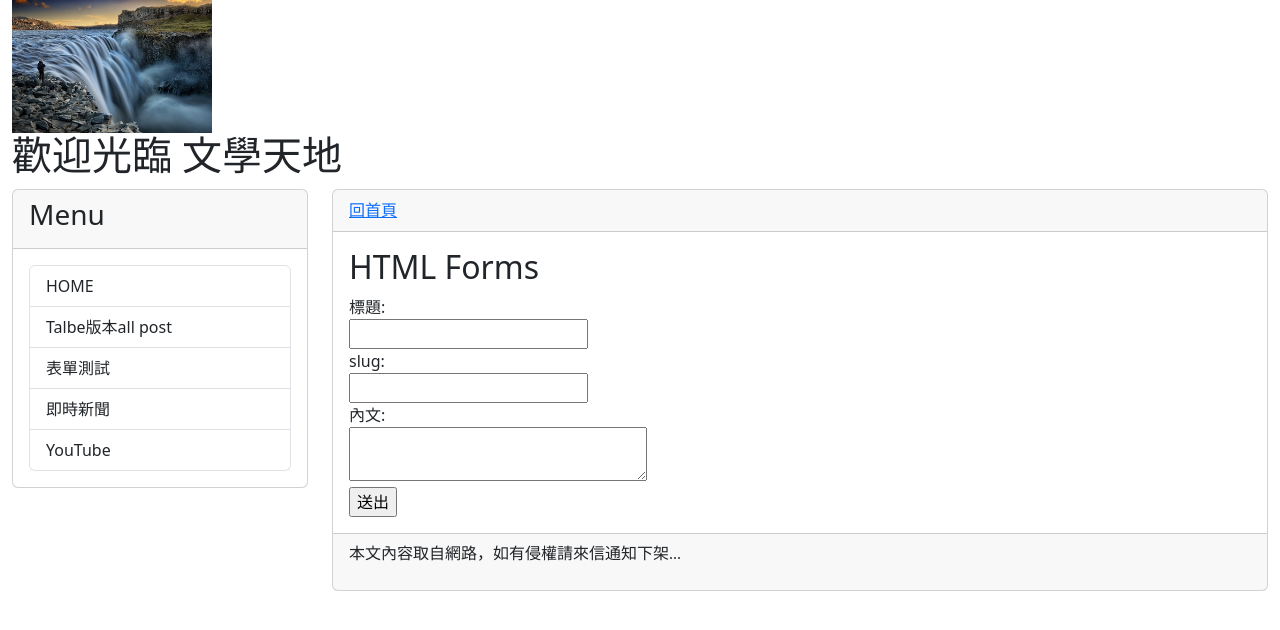
After one commit to 11056044/mblog0927, a Django app: page /post_new/ in a window 1280 px wide. The commit adds this page. Shown: the top 630 px of the page. Run offline with Django 4.2, Linux system fonts and the light colour scheme.

Commit message:
1206建留言將資料匯入資料表

```diff
--- a/mblog0927/urls.py
+++ b/mblog0927/urls.py
@@ -29,4 +29,5 @@ urlpatterns = [
     path('post/<int:yr>/<int:mon>/<int:day>/<int:post_num>/',mv.Post,name='post-url'),
     path('carlist/', mv.carlist),
     path('carlist/<int:maker>/', mv.carlist, name='carlist-url'),
+    path('post_new/', mv.new_post, name="post-new"),
 ]              #<>會變成變數傳給slug
--- a/mysite/models.py
+++ b/mysite/models.py
@@ -3,7 +3,7 @@ from django.db import models
 # Create your models here.
 class Post(models.Model):  #繼承
     title=models.CharField(max_length=200)
-    slug=models.CharField(max_length=200)#
+    slug=models.CharField(max_length=200)
     body=models.TextField()#內容
     pub_date=models.DateTimeField(auto_now_add=True)#自動取得現在時間
 
--- /dev/null
+++ b/mysite/templates/myform_1.html
@@ -0,0 +1,22 @@
+{% extends "base2.html" %}
+{% block title %} 表單輸入 {% endblock title %}
+{% block headmessage %}
+<a style='font-family:微軟正黑體;' href='/'>回首頁</a>
+{% endblock headmessage %}
+
+{% block content %}
+<h2>HTML Forms</h2>
+<form action="" method="post">
+    {% csrf_token %}
+  <label for="title">標題:</label><br>
+  <input type="text" id="title" name="title"><br>
+  <label for="slug">slug:</label><br>
+  <input type="text" id="slug" name="slug"><br>
+  <label for="content">內文:</label><br>
+  <textarea id='content' name='content' cols='30'>
+  </textarea>
+  <br>
+  <input type="submit" value="送出">
+</form>
+
+{% endblock content %}
--- a/mysite/views.py
+++ b/mysite/views.py
@@ -16,7 +16,7 @@ def show_all_posts(request):
     return render(request,'allposts.html',locals())
 
 def showpost(request,slug):
-    post=Post.objects.get(slug=slug)
+    post = Post.objects.get(slug=slug)
     if post != None:
         return render(request,'post.html',locals())
     #select*from post where slug=%slug
@@ -64,3 +64,24 @@ def homepage(request): #收一個
         post_lists.append(f'No. {counter}-{post} <br>') #格式化字串 br:網頁上的換行
     return HttpResponse(post_lists)
 '''
+
+def new_post(request):
+    print(f'form method: {request.method}')
+    if request.method == 'GET':
+        return render(request, 'myform_1.html', locals())
+    elif request.method == 'POST':
+        title = request.POST['title']
+        slug = request.POST['slug']
+        content = request.POST['content']
+        post = Post(title=title, slug=slug, body=content)
+        post.save()
+        return render(request, 'myform_1.html', locals())
+    '''
+    try:
+            username=request.GET['user_id']
+            password=request.GET['password']
+            print(f'username:{username},password:{password}')
+            return render(request, 'myfrom_1.html', locals())
+        except:
+            return render(request, 'myfrom_1.html', locals())
+    '''
--- a/templates/base2.html
+++ b/templates/base2.html
@@ -30,6 +30,7 @@
                         <div class='list-group'>
                             <a href='/' class='list-group-item'>HOME</a>
                             <a href="{% url 'show-all-posts' %}" class="list-group-item">Talbe版本all post</a>
+                            <a href="{% url 'post-new' %}" class="list-group-item">表單測試</a>
                             <a href='https://google.com/news' class='list-group-item'>即時新聞</a>
                             <a href='https://youtube.com/' class='list-group-item'>YouTube</a>
                         </div>
```
Also changed, not shown: db.sqlite3.
